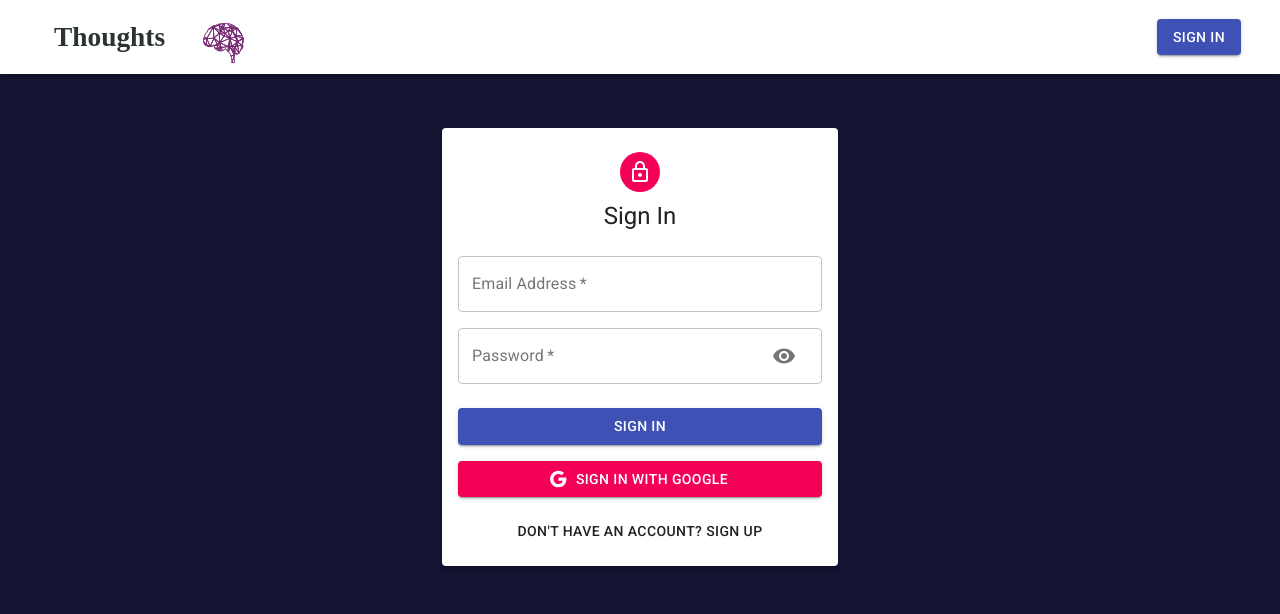
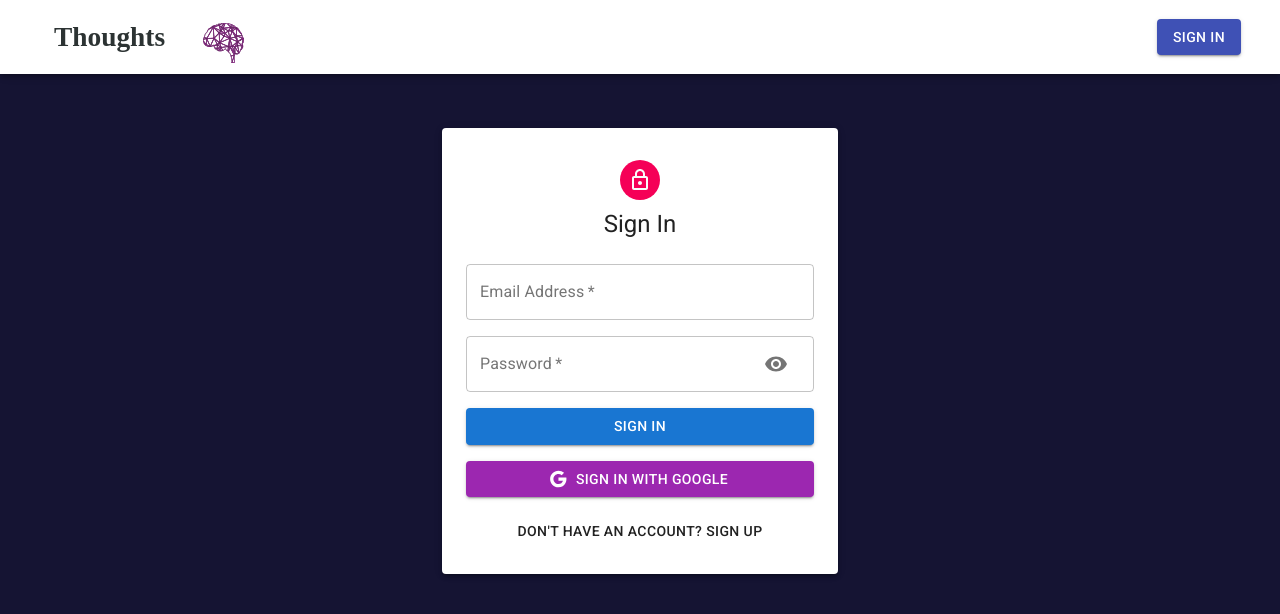
Before and after one commit to kaidenBH/shakosuru, a React (Create React App) app: page /thoughts/auth in a window 1280 px wide. Shown: the top 614 px of the page. Built offline with nearby package versions, Linux system fonts and the light colour scheme.

Commit message:
add loading to buttons whenever calling a async method

```diff
--- a/package.json
+++ b/package.json
@@ -11,6 +11,7 @@
     "@material-ui/icons": "^4.11.3",
     "@material-ui/lab": "^4.0.0-alpha.61",
     "@mui/icons-material": "^5.11.11",
+    "@mui/lab": "^5.0.0-alpha.126",
     "@mui/material": "^5.11.15",
     "@react-oauth/google": "^0.9.0",
     "@testing-library/jest-dom": "^5.16.5",
@@ -24,6 +25,7 @@
     "material-ui-chip-input": "^1.1.0",
     "moment": "^2.29.4",
     "react": "^18.2.0",
+    "react-confirm-alert": "^3.0.6",
     "react-dom": "^18.2.0",
     "react-file-base64": "^1.0.3",
     "react-google-login": "^5.2.2",
--- a/src/actions/auth.js
+++ b/src/actions/auth.js
@@ -1,7 +1,7 @@
 import { AUTH } from '../constants/actionTypes';
 import * as api from '../api';
 
-export const signin = (formData, navigate) => async (dispatch) => {
+export const signin = (formData, navigate, setLoading) => async (dispatch) => {
     try {
         //log in the user ...
         const { data } = await api.signIn(formData);
@@ -12,8 +12,9 @@ export const signin = (formData, navigate) => async (dispatch) => {
     } catch (error) {
         console.log(error)
     }
+    setLoading(false);
 }
-export const signup = (formData, navigate) => async (dispatch) => {
+export const signup = (formData, navigate, setLoading) => async (dispatch) => {
     try {
         //sign up the user ...
         const { data } = await api.signUp(formData);
@@ -23,9 +24,10 @@ export const signup = (formData, navigate) => async (dispatch) => {
     } catch (error) {
         console.log(error)
     }
+    setLoading(false);
 }
 
-export const updateUser = (id,formData, navigate) => async (dispatch) => {
+export const updateUser = (id,formData, navigate, setLoading) => async (dispatch) => {
     try {
         const { data } = await api.updateUser(id,formData);
         dispatch({type: AUTH, data});
@@ -33,4 +35,5 @@ export const updateUser = (id,formData, navigate) => async (dispatch) => {
     } catch (error) {
         console.log(error);
     }
+    setLoading(false);
 }
--- a/src/components/Auth/Auth.js
+++ b/src/components/Auth/Auth.js
@@ -1,5 +1,6 @@
 import React, { useState } from 'react';
 import { Avatar, Button, Typography, Paper, Grid, Container } from '@material-ui/core';
+import LoadingButton from '@mui/lab/LoadingButton';
 import { useDispatch } from 'react-redux';
 import { useNavigate } from 'react-router-dom';
 import axios from 'axios';
@@ -15,10 +16,11 @@ const initialState = {firstname: '', lastname: '', email: '', password: '', conf
 const Auth = () => {
     const classes = useStyles();
     const [isSignup, setSignUp] = useState(false);
+    const [formData, setFormData] = useState(initialState);
     const [showPassword, setShowPassword] = useState(false);
-    const [formData, setFormData] = useState(initialState);
     const dispatch = useDispatch();
     const navigate = useNavigate();
+    const [loading, setLoading] = useState(false);
 
     const handleShowPassword = () => {
       setShowPassword((prevShowPassword) => !prevShowPassword);
@@ -30,10 +32,11 @@ const Auth = () => {
 
     const handleSubmit = (e) => {
       e.preventDefault();
+      setLoading(true);
       if(isSignup){
-        dispatch(signup(formData, navigate));
+        dispatch(signup(formData, navigate, setLoading));
       } else {
-        dispatch(signin(formData, navigate));
+        dispatch(signin(formData, navigate, setLoading));
       }
       //console.log(formData);
     };
@@ -92,14 +95,17 @@ const Auth = () => {
               <Input name='password' label='Password' handleChange={handleChange} type={showPassword ? 'text' : 'password'} handleShowPassword={handleShowPassword}/>
               { isSignup && <Input name='confirmPassword' label='Confirm Password' handleChange={handleChange} type='password'/> }
             </Grid>
-            <Button type='submit' fullWidth variant='contained' color='primary' className={classes.submit}>
+            <div className={classes.emptyDiv}></div>
+            <LoadingButton type='submit' fullWidth variant='contained' color='primary' className={classes.submit} loading={loading}>
               {
                 isSignup ? 'Sign UP' : 'Sign In'
               }
-            </Button>
-            <Button className={classes.googleButton} color='secondary' fullWidth startIcon={<GoogleIcon />} variant='contained' onClick={loginWithGoogle}>
+            </LoadingButton>
+            <div className={classes.emptyDiv}></div>
+            <LoadingButton color='secondary' fullWidth startIcon={<GoogleIcon />} variant='contained' onClick={loginWithGoogle} loading={loading} >
               { isSignup ? 'Sign UP ' : 'Sign In ' } with GOOGLE
-            </Button>
+            </LoadingButton>
+            <div className={classes.emptyDiv}></div>
             <Grid container justifyContent='center'>
               <Grid item>
                 <Button onClick={switchMode}>
--- a/src/components/Auth/Input.js
+++ b/src/components/Auth/Input.js
@@ -1,5 +1,5 @@
 import React from 'react'
-import { Button, Grid, IconButton, InputAdornment, TextField } from '@material-ui/core';
+import { Grid, IconButton, InputAdornment, TextField } from '@material-ui/core';
 import Visibility from '@material-ui/icons/Visibility';
 import VisibilityOff from '@material-ui/icons/VisibilityOff';
 const Input = ({half, name, label, autoFocus, type, handleChange, handleShowPassword}) => {
--- a/src/components/Auth/styles.js
+++ b/src/components/Auth/styles.js
@@ -6,7 +6,7 @@ export default makeStyles((theme) => ({
     display: 'flex',
     flexDirection: 'column',
     alignItems: 'center',
-    padding: theme.spacing(2),
+    padding: theme.spacing(3),
   },
   root: {
     '& .MuiTextField-root': {
@@ -21,10 +21,7 @@ export default makeStyles((theme) => ({
     width: '100%', // Fix IE 11 issue.
     marginTop: theme.spacing(3),
   },
-  submit: {
-    margin: theme.spacing(3, 0, 2),
+  emptyDiv: {
+    margin: theme.spacing(0, 0, 2),
   },
-  googleButton: {
-    margin: theme.spacing(0, 0, 2),
-  }
 }));
--- a/src/components/Home/Home.js
+++ b/src/components/Home/Home.js
@@ -1,5 +1,5 @@
 import React, { useState,useEffect } from 'react'
-import { Container, Grow, Grid, Paper } from '@material-ui/core';
+import { Container, Grow, Grid } from '@material-ui/core';
 import { useDispatch } from 'react-redux';
 import AddCircleIcon from '@mui/icons-material/AddCircle';
 import Popover from '@mui/material/Popover';
--- a/src/components/Navbar/Navbar.js
+++ b/src/components/Navbar/Navbar.js
@@ -1,9 +1,8 @@
 import React, { useState, useEffect } from 'react'
 import { AppBar, Avatar, Button, Container,Grid, Toolbar, Typography } from '@material-ui/core';
-import { Link, useNavigate, useLocation } from 'react-router-dom';
+import { Link, useLocation } from 'react-router-dom';
 import { Thoughts, brainlogo } from '../../assets';
 import useStyles from './styles';
-import { useDispatch } from 'react-redux';
 
 
 const Navbar = () => {
@@ -12,7 +11,7 @@ const Navbar = () => {
     const location = useLocation();
 
     useEffect(() => {
-        const token = user?.token;
+        //const token = user?.token;
         //JWT
         setUser(JSON.parse(localStorage.getItem('profile')));
     }, [location]);
@@ -27,12 +26,12 @@ const Navbar = () => {
                     <img className={classes.image} src={ brainlogo } alt='Thoughts' height="40" />
                 </Container>
             </Grid>
-            <Toolbar className={classes.toolbar} component={Link} to={'/thoughts/profile'}>
+            <Toolbar className={classes.toolbar} >
                 { user ? (
-                    <div className={classes.profile}>
+                    <Container className={classes.profile} component={Link} to={'/thoughts/profile'}>
                         <Avatar className={classes.purple} alt={user.result.name} src={user.result.picture}>{user.result.name.charAt(0)}</Avatar>
                         <Typography className={classes.userName} variant='h6'>{user.result.name}</Typography>
-                    </div>
+                    </Container>
                 ) : (
                     <Button className={classes.signin} component={Link} to='/thoughts/auth' variant='contained' color='primary'>Sign In</Button>
                 ) }
--- a/src/components/Navbar/styles.js
+++ b/src/components/Navbar/styles.js
@@ -16,13 +16,13 @@ export default makeStyles((theme) => ({
     display: 'flex',
     justifyContent: 'flex-end',
     width: '250px',
-    textDecoration: 'none',
-    color: '#2B2B2B'
   },
   profile: {
     display: 'flex',
     justifyContent: 'space-evenly',
     width: '250px',
+    textDecoration: 'none',
+    color: '#2B2B2B'
   },
   userName: {
     display: 'flex',
@@ -53,7 +53,6 @@ export default makeStyles((theme) => ({
       Width: '140px',
     },
     profile: {
-      width: '200px',
       justifyContent: 'space-between',
       alignItems: 'center',
     },
@@ -67,7 +66,6 @@ export default makeStyles((theme) => ({
       height: '40px',
     },
     toolbar: {
-      width: '200px',
       alignItems: 'center',
     },
   },
@@ -76,11 +74,11 @@ export default makeStyles((theme) => ({
       display: 'none',
     },
     toolbar: {
-      width: '50px',
+      width: '100px',
       alignItems: 'center',
     },
     profile: {
-      width: '50px',
+      width: '100px',
       justifyContent: 'center',
       alignItems: 'center',
     },
--- a/src/components/UserProfile/UserProfile.js
+++ b/src/components/UserProfile/UserProfile.js
@@ -1,5 +1,6 @@
 import React,{ useState } from 'react';
-import { Avatar,Grow, Button,Grid, Container, Typography } from '@material-ui/core';
+import { Avatar,Grow, Button, Grid, Container, Typography } from '@material-ui/core';
+import LoadingButton from '@mui/lab/LoadingButton';
 import Input from './Input';
 import { useNavigate } from 'react-router-dom';
 import CancelIcon from '@mui/icons-material/Cancel';
@@ -21,6 +22,7 @@ const UserProfile = () => {
   const navigate = useNavigate();
   const [formData, setFormData] = useState(initialState);
   const [showPassword, setShowPassword] = useState(false);
+  const [loading, setLoading] = useState(false);
 
   const handleShowPassword = () => {
     setShowPassword((prevShowPassword) => !prevShowPassword);
@@ -36,7 +38,8 @@ const UserProfile = () => {
   }
   const handleSubmit = (e) => {
     e.preventDefault();
-    dispatch(updateUser(user?.result._id,formData, navigate));
+    setLoading(true);
+    dispatch(updateUser(user?.result._id,formData, navigate, setLoading));
   }
   const logout = () => {
       dispatch({type: LOGOUT});
@@ -75,7 +78,7 @@ const UserProfile = () => {
                 <Input name='oldPassword' label='Password' handleChange={handleChange} type='password' required />
                 <Input name='newPassword' label='New Password' handleChange={handleChange} type={showPassword ? 'text' : 'password'} handleShowPassword={handleShowPassword}/>
               </Grid>
-              <Button type='submit' fullWidth variant='contained' color='primary' className={classes.submit} style={{marginTop: '25px'}}>Save</Button>
+              <LoadingButton type='submit' fullWidth variant='contained' color='primary' className={classes.submit} style={{marginTop: '25px'}} loading={loading}>Save</LoadingButton>
             </form>
           </Container>
         )
```
Also changed, not shown: src/components/Posts/Post/Post.js (+8 -4 lines), 3 other files (tests, documents, lock files or other folders).
